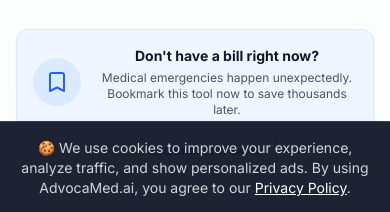
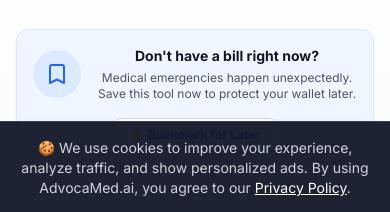
Before and after one commit to gkswjdgb/advocamed-ai, a React (Vite) app in the folder advocamed.ai/: page / in a window 390 px wide. Shown: the part 578-790 px from the top of the page. Built offline with nearby package versions, Linux system fonts and the light colour scheme.

Commit message:
Update SaveForLater.tsx

```diff
--- a/advocamed.ai/components/SaveForLater.tsx
+++ b/advocamed.ai/components/SaveForLater.tsx
@@ -1,10 +1,15 @@
-import React, { useState } from 'react';
+import React, { useState, useEffect } from 'react';
 
 export const SaveForLater: React.FC = () => {
   const [showTooltip, setShowTooltip] = useState(false);
+  const [isMobile, setIsMobile] = useState(false);
+
+  useEffect(() => {
+    // Simple check for mobile devices to provide honest instructions
+    setIsMobile(/iPhone|iPad|iPod|Android/i.test(navigator.userAgent));
+  }, []);
 
   const handleBookmark = () => {
-    // Show instruction because modern browsers block programmatic bookmarking
     setShowTooltip(true);
     setTimeout(() => setShowTooltip(false), 5000);
   };
@@ -20,7 +25,7 @@ export const SaveForLater: React.FC = () => {
         <div>
           <h4 className="font-bold text-gray-900 text-sm">Don't have a bill right now?</h4>
           <p className="text-xs text-gray-600 mt-1">
-            Medical emergencies happen unexpectedly. Bookmark this tool now to save thousands later.
+            Medical emergencies happen unexpectedly. Save this tool now to protect your wallet later.
           </p>
         </div>
       </div>
@@ -28,15 +33,19 @@ export const SaveForLater: React.FC = () => {
       <div className="relative">
         <button
           onClick={handleBookmark}
-          className="whitespace-nowrap px-4 py-2 bg-white border border-blue-200 text-blue-700 text-xs font-bold rounded-lg hover:bg-blue-50 transition-colors shadow-sm flex items-center gap-2"
+          className="whitespace-nowrap px-4 py-2 bg-white border border-blue-200 text-blue-700 text-xs font-bold rounded-lg hover:bg-blue-50 transition-colors shadow-sm flex items-center gap-2 active:scale-95 transform"
         >
           <span>⭐ Bookmark for Later</span>
         </button>
 
-        {/* Tooltip for Instruction */}
+        {/* Tooltip for Instruction - Conditional logic for honesty */}
         {showTooltip && (
-          <div className="absolute bottom-full left-1/2 transform -translate-x-1/2 mb-2 w-48 bg-gray-900 text-white text-xs rounded-lg py-2 px-3 shadow-xl z-50 text-center">
-            <p>Press <span className="font-bold text-yellow-400">Ctrl + D</span> (or Cmd + D) to save.</p>
+          <div className="absolute bottom-full left-1/2 transform -translate-x-1/2 mb-2 w-56 bg-gray-900 text-white text-xs rounded-lg py-2 px-3 shadow-xl z-50 text-center">
+            {isMobile ? (
+               <p>Tap your browser menu <span className="text-gray-400">(⋮ or share)</span> and select <span className="font-bold text-yellow-400">"Add to Bookmarks"</span> or "Add to Home Screen".</p>
+            ) : (
+               <p>Press <span className="font-bold text-yellow-400">Ctrl + D</span> (or Cmd + D on Mac) to save instantly.</p>
+            )}
             <div className="absolute top-full left-1/2 transform -translate-x-1/2 border-8 border-transparent border-t-gray-900"></div>
           </div>
         )}
```
